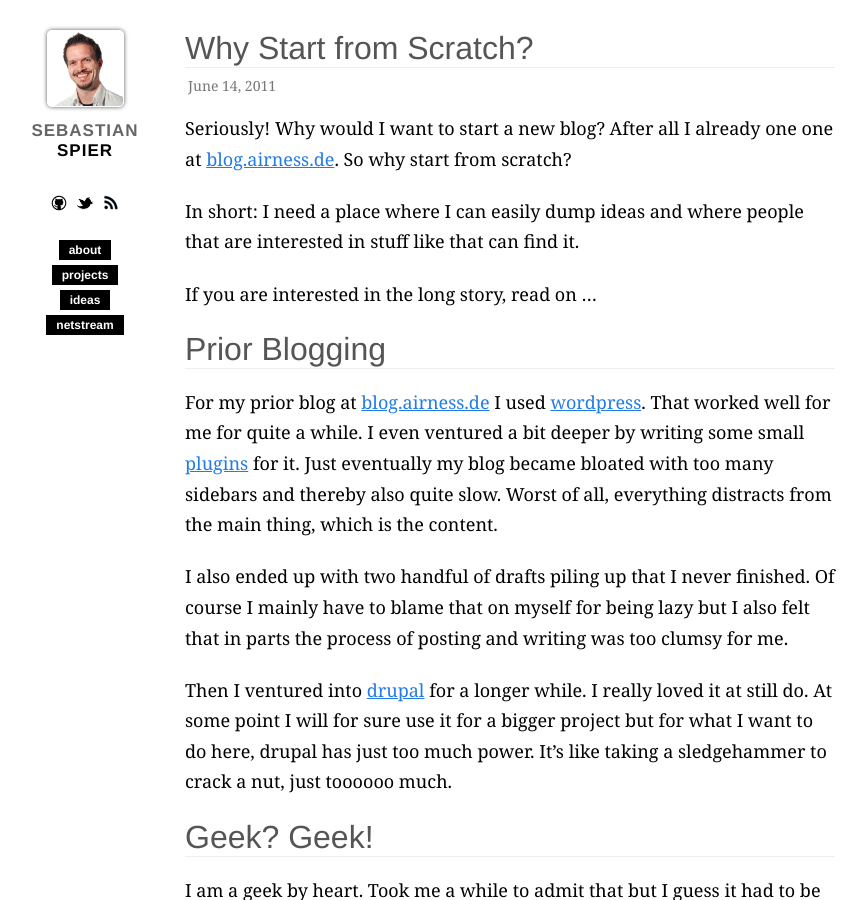
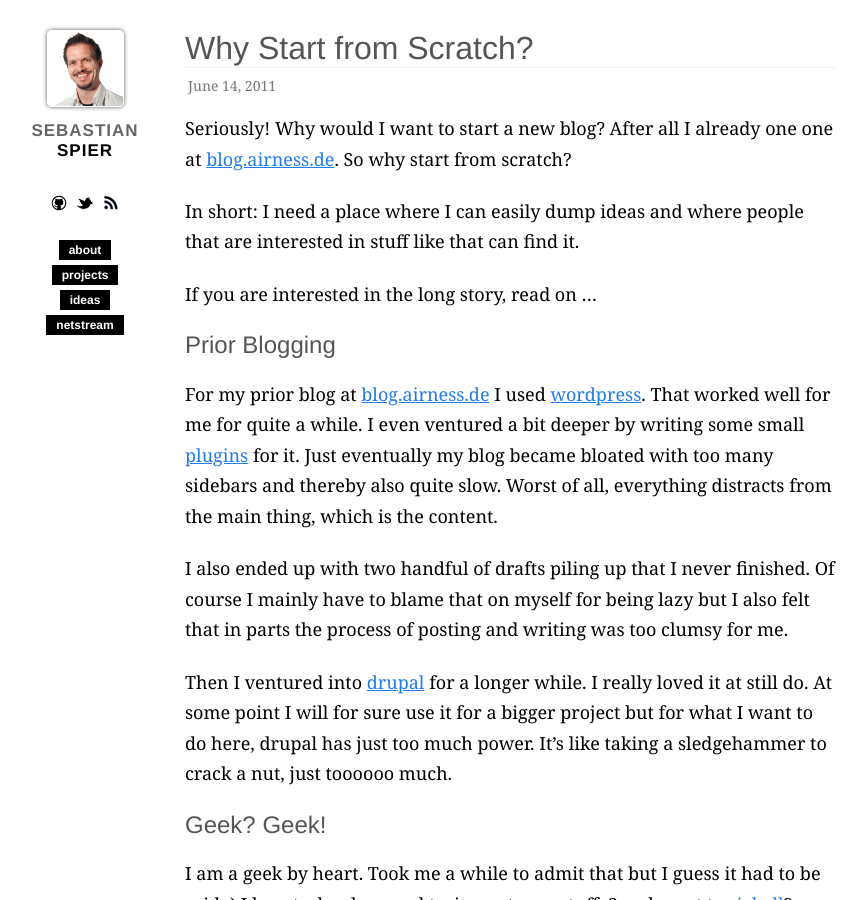
Before and after one commit to spier/spier.github.io, a Jekyll site: the page built from _posts/2011-06-14-from-scratch.md, in a window 1280 px wide and 900 px high. Shown: the whole window, without its empty margins (15-882 px from the left). Built offline with Jekyll 4.4.1, drawn with Linux system fonts in a browser that asks for light colours; nearby versions of some CDN libraries; Markdown is read by kramdown in place of the engine named in the settings; comment, search, counter and statistics services are not loaded.

```diff
--- a/_posts/2011-06-14-from-scratch.md
+++ b/_posts/2011-06-14-from-scratch.md
@@ -11,7 +11,7 @@ in stuff like that can find it.
 
 If you are interested in the long story, read on ...
 
-# Prior Blogging
+## Prior Blogging
 
 For my prior blog at [blog.airness.de][airness] I used [wordpress][wordpress]. That worked well for me for quite a while. I even ventured a bit deeper by writing some small [plugins][ebay-sales-lister] for it. Just eventually my blog became bloated with too many sidebars and thereby also quite slow. Worst of all, everything distracts from the main thing, which is the content.
 
@@ -19,7 +19,7 @@ I also ended up with two handful of drafts piling up that I never finished. Of c
 
 Then I ventured into [drupal][drupal] for a longer while. I really loved it at still do. At some point I will for sure use it for a bigger project but for what I want to do here, drupal has just too much power. It's like taking a sledgehammer to crack a nut, just toooooo much.
 
-# Geek? Geek!
+## Geek? Geek!
 
 I am a geek by heart. Took me a while to admit that but I guess it had to be said :) I love technology and trying out new stuff. So why not try [jekyll][jekyll]?
 
@@ -27,19 +27,19 @@ It is plain, clean and easy. I write my posts in plain text files (that I use fo
 
 To top things, I can host the whole thing at [GitHub Pages](http://pages.github.com/), pushing new post via git. **Even nicer!**
 
-# Almost Like a Longer Tweet
+## Almost Like a Longer Tweet
 
 I find myself using twitter fairly frequently lately. It is quite a useful tool for a bunch of different purposes but I have to agree with [Dave Winer][davewiner] when it comes to the arbitrary 140 character limit: It is useless. Sometimes you just need to say a little bit more :)
 
 So for all things that just break the 140 characters by a bit, I will be using this blog as well, and then point people to my posts from twitter, if I consider them relevant enough.
 
-# Idea Curation
+## Idea Curation
 
 We all have ideas, all the time. Most of them pass and for most of them it is good that way. Some others stick around for a bit longer.
 
 Now I will finally have a place where I can collect them to get input from others wrt their usefulness and support in implementing them.
 
-# Inspiration
+## Inspiration
 
 This blog is a fork of [Zach Holdman's Blog](http://zachholman.com/). As you see I even kept his design because I am too lazy to change things and I just want something to get started. If you should ever find this Zach, bare with me. It's open source after all, right? :)
 
```
Also changed, not shown: netstream.md (+8 -1 lines).
